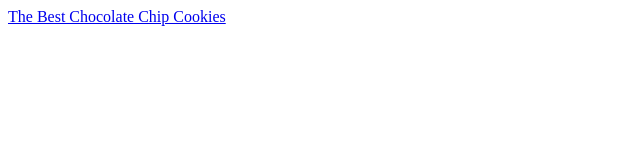
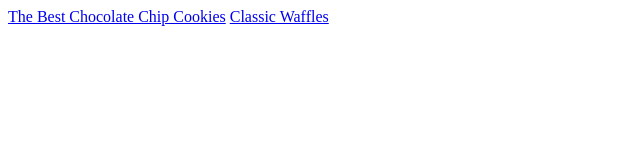
Before and after one commit to LyleDavy/odin-recipes, a plain HTML site: page index.html in a window 1280 px wide. Shown: the whole page, without its empty margins (0-640 px from the left). Drawn offline with Linux system fonts and the light colour scheme.

Commit message:
Add link to waffle.html

```diff
--- a/index.html
+++ b/index.html
@@ -6,5 +6,6 @@
   </head>
   <body>
     <a href="/home/lyle/repos/odin-recipes/recipes/chocolate-chip-cookies.html">The Best Chocolate Chip Cookies</a>
+    <a href="recipes/classic-waffles.html">Classic Waffles</a>
   </body>
 </html>
```
